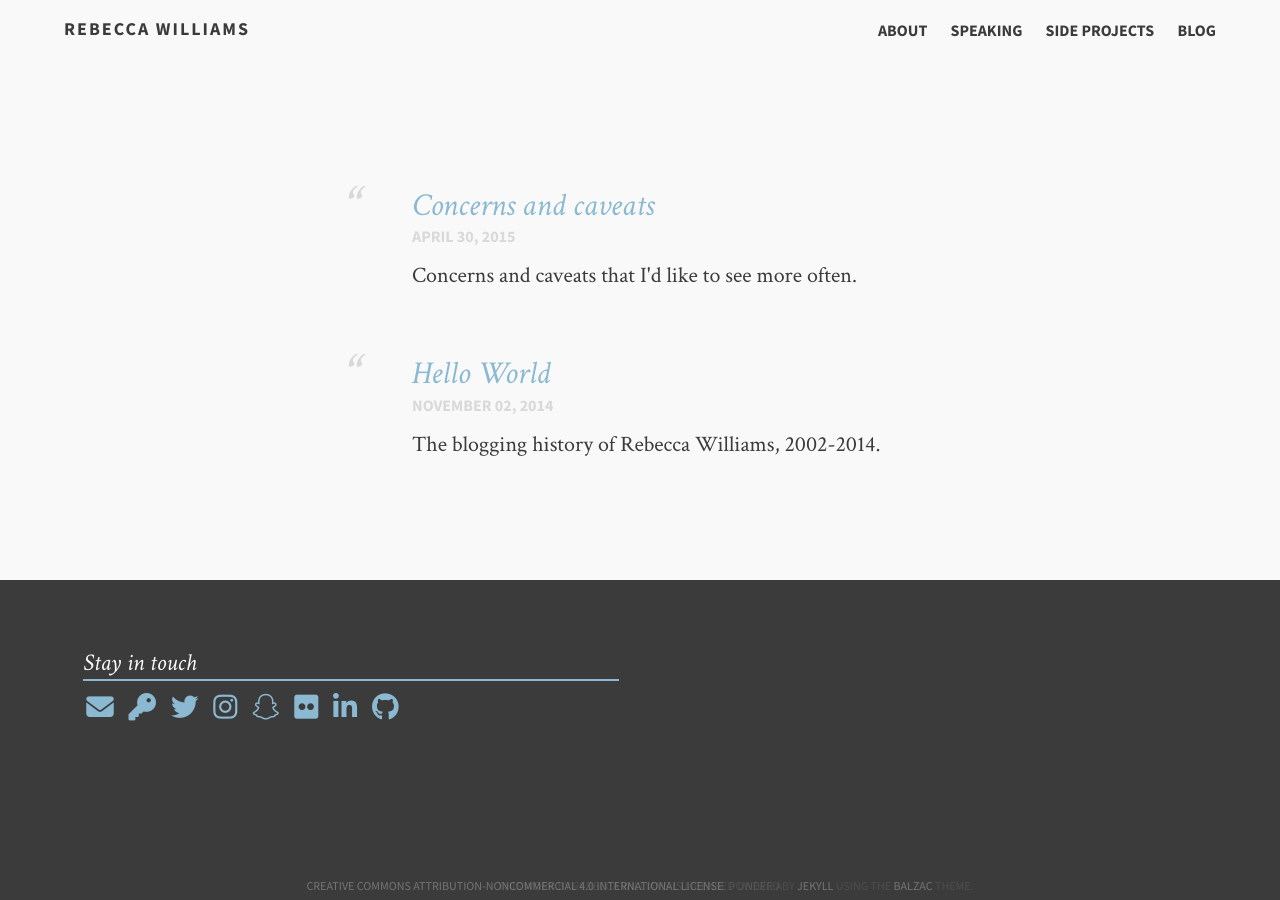
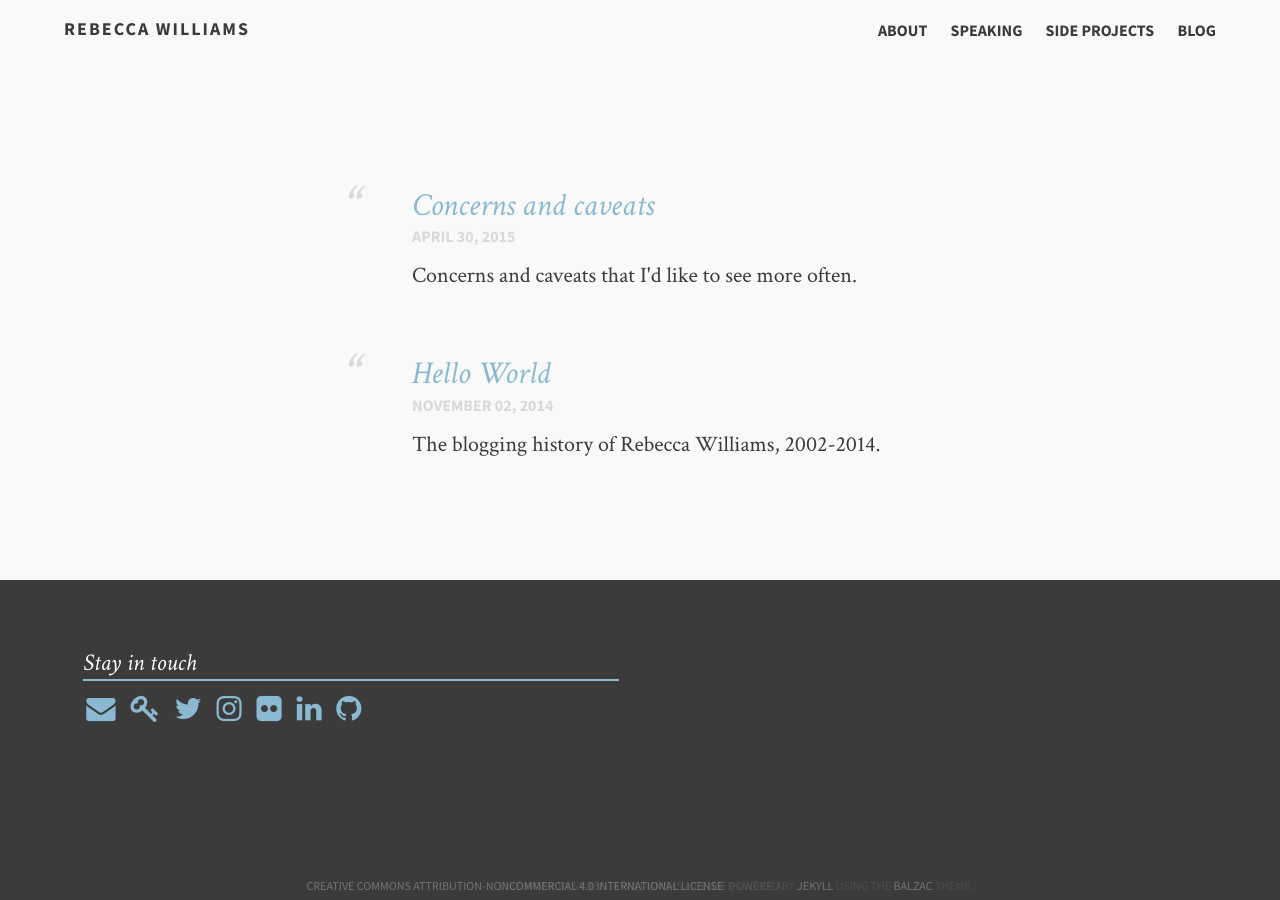
Before and after one commit to rebeccawilliams/rebeccawilliams.us, a Jekyll site: the page built from index.md, in a window 1280 px wide. Built offline with Jekyll 4.4.1, drawn with Linux system fonts in a browser that asks for light colours; nearby versions of some CDN libraries.

Commit message:
Update footer.html

```diff
--- a/_includes/footer.html
+++ b/_includes/footer.html
@@ -1,5 +1,3 @@
-<script src="https://use.fontawesome.com/9bd78ed9cf.js"></script>
-
 <div class="push"></div>
   <footer>
     <aside class="wrap">
@@ -9,7 +7,6 @@
 		<a href="https://keybase.io/RebeccaWilliams/key.asc"><i class="fa fa-key fa-lg"></i> &nbsp;
         	<a href="https://twitter.com/internetrebecca"><i class="fa fa-twitter fa-lg"></i> &nbsp;
 		<a href="https://instagram.com/instarebeccawilliams"><i class="fa fa-instagram fa-lg"></i> &nbsp;
-		<a href="https://www.snapchat.com/add/snapsofrebecca"><i class="fa fa-snapchat fa-lg"></i> &nbsp;
             	<a href="https://www.flickr.com/photos/thisisflickriknow/"><i class="fa fa-flickr fa-lg"></i> &nbsp;
             	<a href="https://www.linkedin.com/in/rebeccaannwilliams"><i class="fa fa-linkedin fa-lg"></i> &nbsp;
 		<a href="https://github.com/rebeccawilliams"><i class="fa fa-github fa-lg"></i></li>
@@ -31,7 +28,6 @@
   (i[r].q=i[r].q||[]).push(arguments)},i[r].l=1*new Date();a=s.createElement(o),
   m=s.getElementsByTagName(o)[0];a.async=1;a.src=g;m.parentNode.insertBefore(a,m)
   })(window,document,'script','//www.google-analytics.com/analytics.js','ga');
-
   ga('create', 'UA-56452813-1', 'auto');
   ga('send', 'pageview');
   </script>
```
